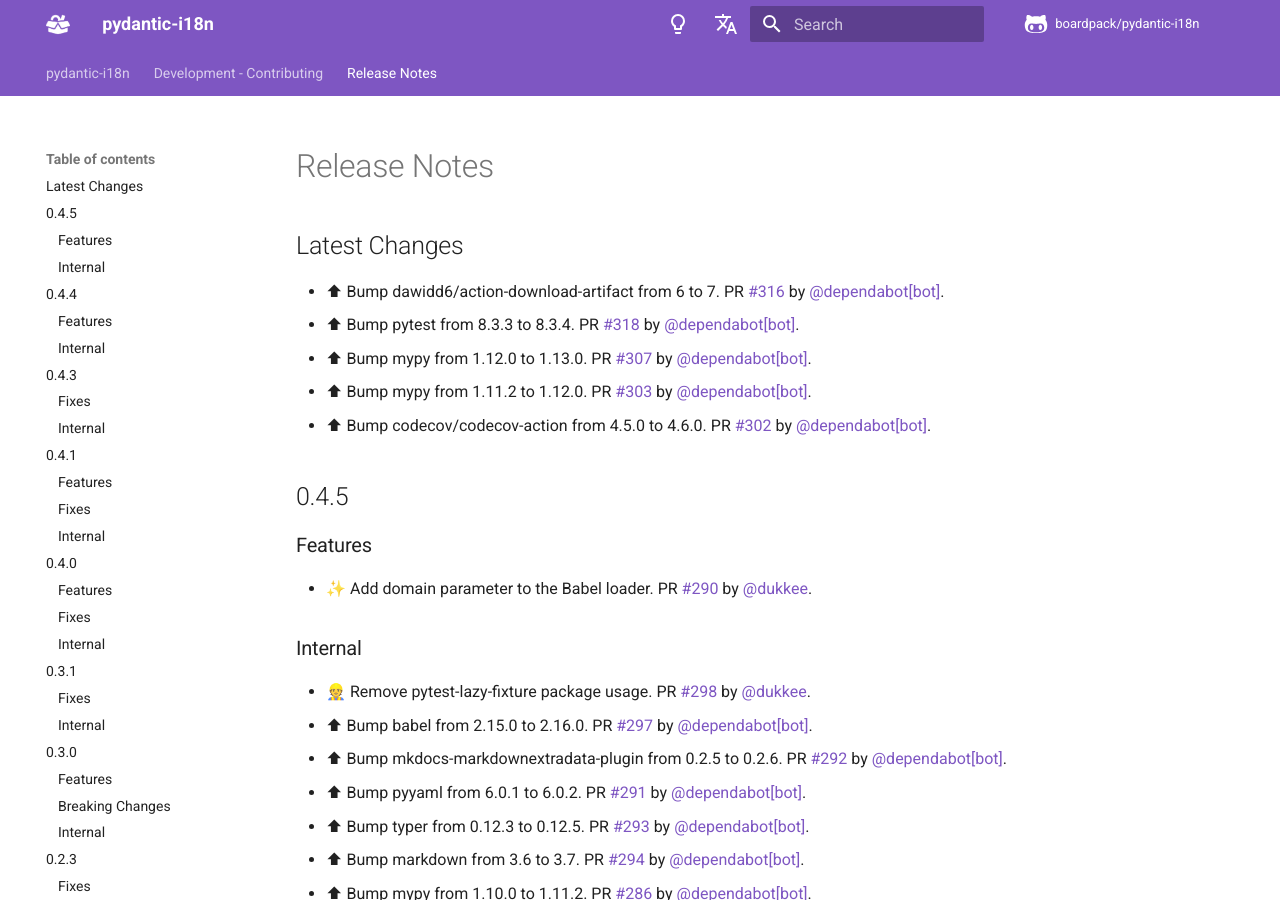
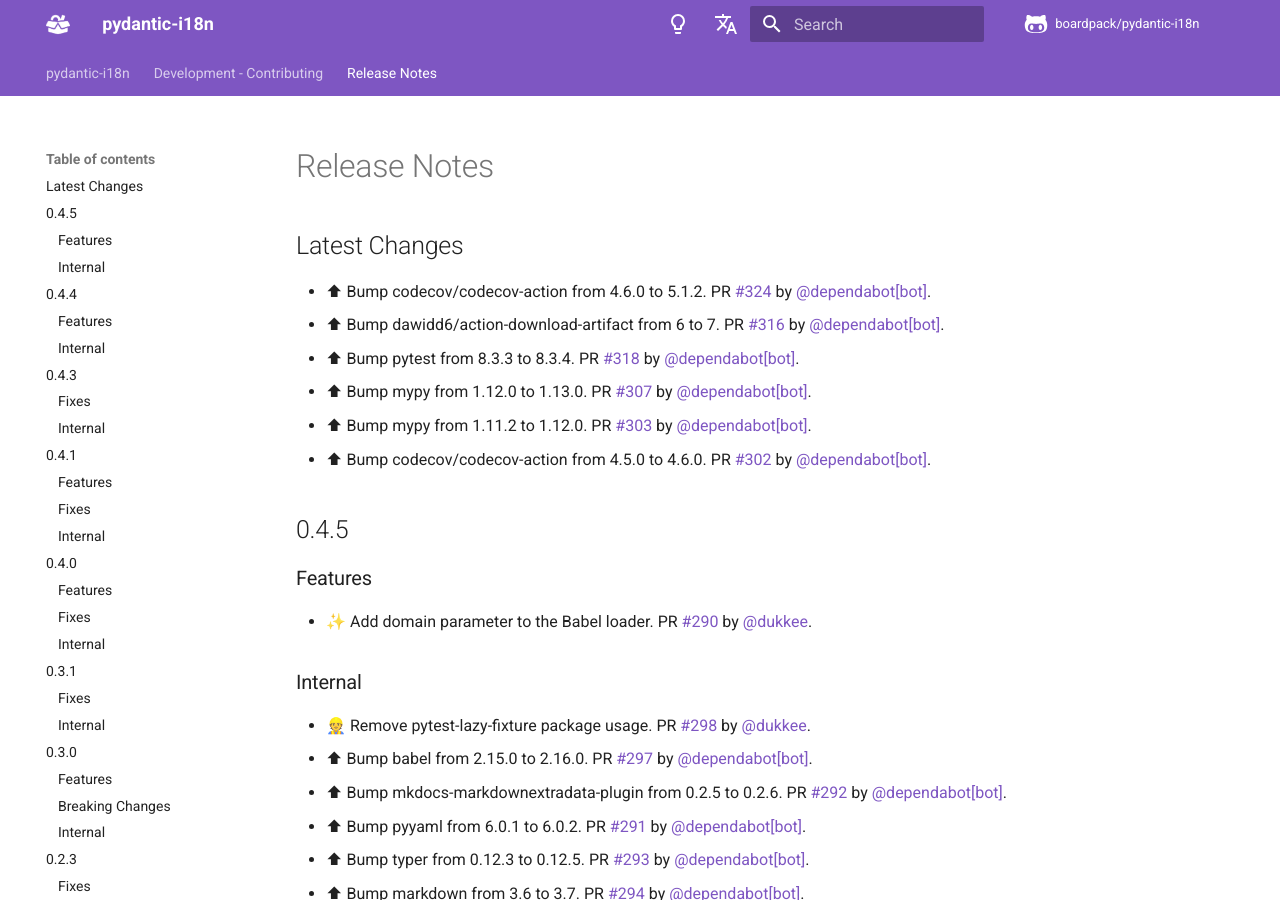
Before and after one commit to boardpack/pydantic-i18n, an MkDocs documentation site: the page built from docs/en/docs/release-notes.md, in a window 1280 px wide and 900 px high. Built offline with MkDocs 1.6.1 and Material for MkDocs 9.7.7, drawn with Linux system fonts in a browser that asks for light colours; comment, search, counter and statistics services are not loaded.

Commit message:
📝 Update release notes

```diff
--- a/docs/en/docs/release-notes.md
+++ b/docs/en/docs/release-notes.md
@@ -2,6 +2,7 @@
 
 ## Latest Changes
 
+* ⬆ Bump codecov/codecov-action from 4.6.0 to 5.1.2. PR [#324](https://github.com/boardpack/pydantic-i18n/pull/324) by [@dependabot[bot]](https://github.com/apps/dependabot).
 * ⬆ Bump dawidd6/action-download-artifact from 6 to 7. PR [#316](https://github.com/boardpack/pydantic-i18n/pull/316) by [@dependabot[bot]](https://github.com/apps/dependabot).
 * ⬆ Bump pytest from 8.3.3 to 8.3.4. PR [#318](https://github.com/boardpack/pydantic-i18n/pull/318) by [@dependabot[bot]](https://github.com/apps/dependabot).
 * ⬆ Bump mypy from 1.12.0 to 1.13.0. PR [#307](https://github.com/boardpack/pydantic-i18n/pull/307) by [@dependabot[bot]](https://github.com/apps/dependabot).
```
